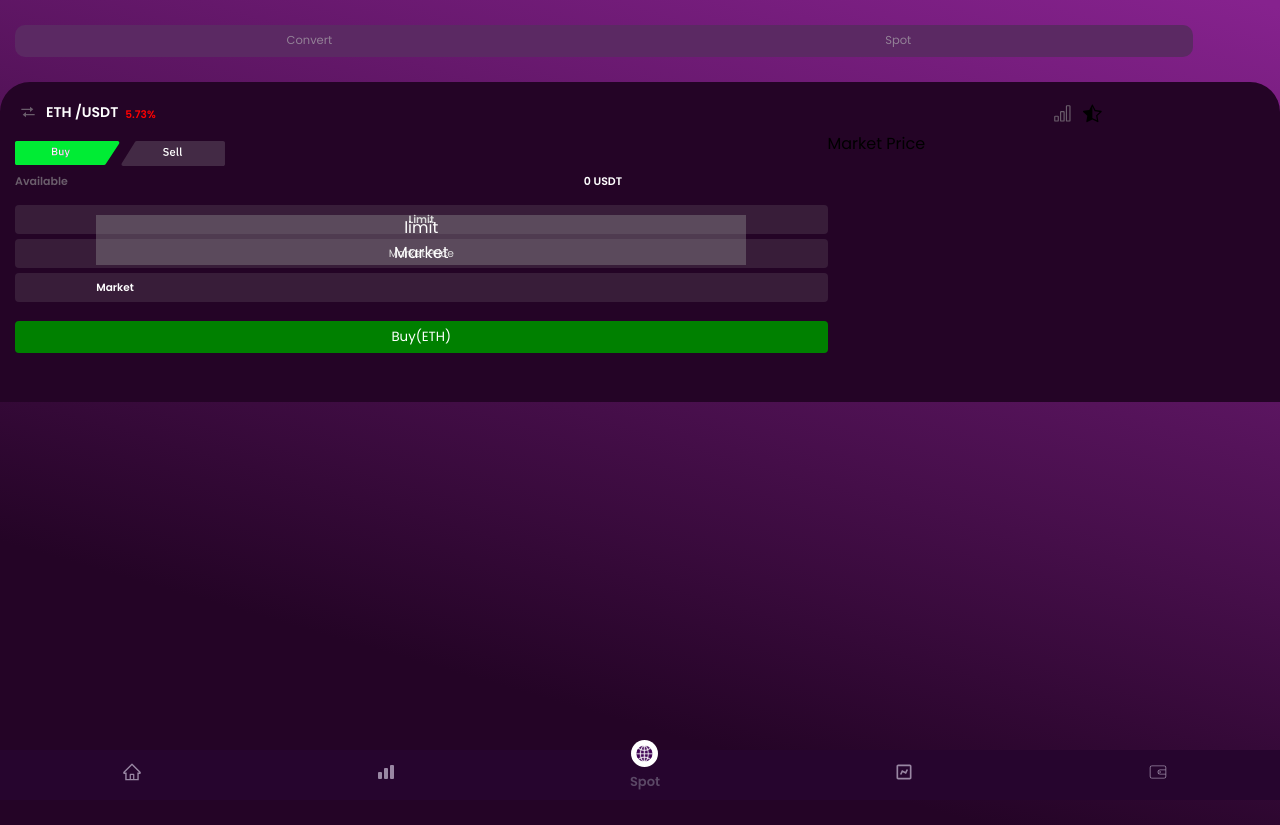
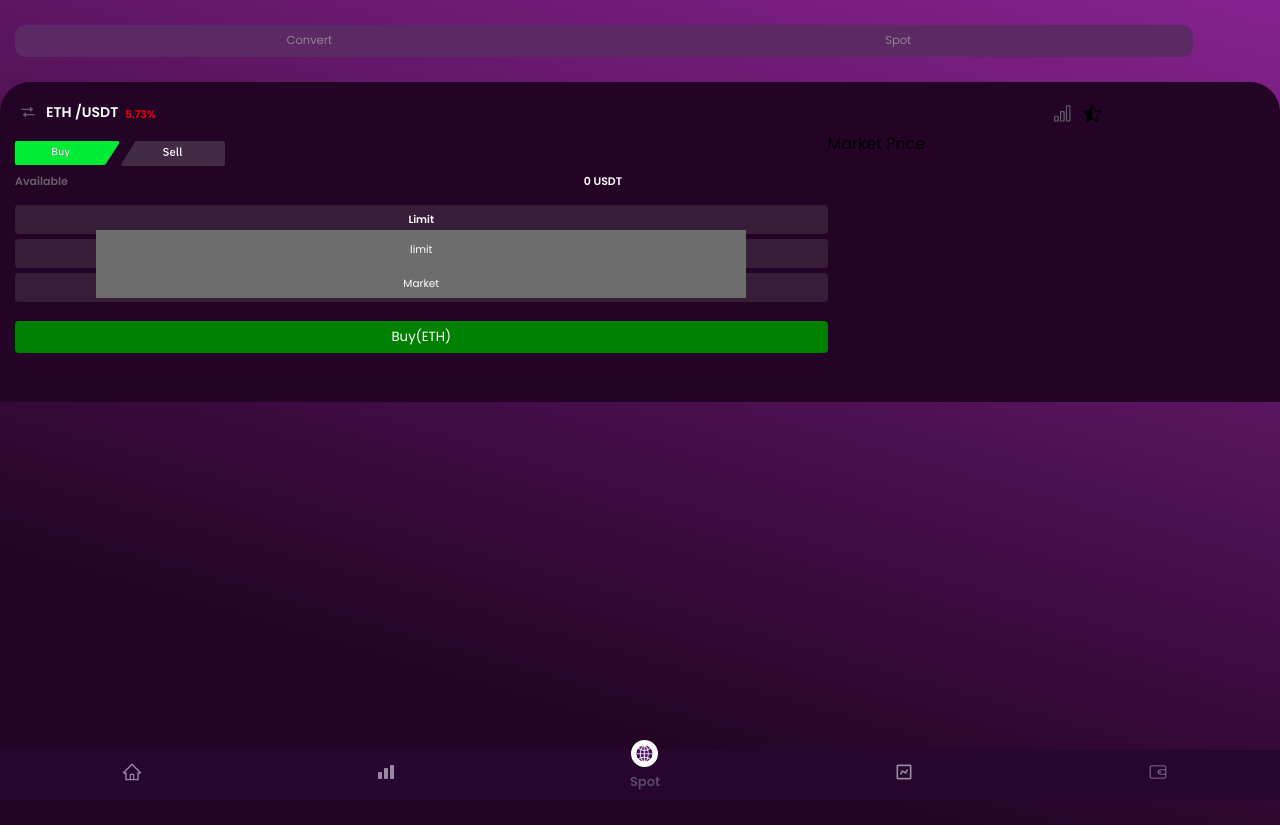
Before and after one commit to DCC-exchange/client, a React (Create React App) app: page /spot-trade in a window 1280 px wide. Built offline with nearby package versions, Linux system fonts and the light colour scheme.

Commit message:
we broke

```diff
--- a/src/Pages/components/spot/styles/limit.css
+++ b/src/Pages/components/spot/styles/limit.css
@@ -1,12 +1,18 @@
 .select-market-trade{
     width: 100%;
     position: absolute;
-    background: #9999995e;
+    background: #6d6d6d;
     color: #fff;
-    top: 10px;
+    top: 25px;
     left: 0;
 }
 .select-market-trade-container{
     padding: 0;
     margin: 0;
+    font-size: 10.5px;
 }
+.select-market-trade-container .btn{
+    margin-top: 6px;
+    padding: 6px  0px;
+    width: 100%;
+}
```
